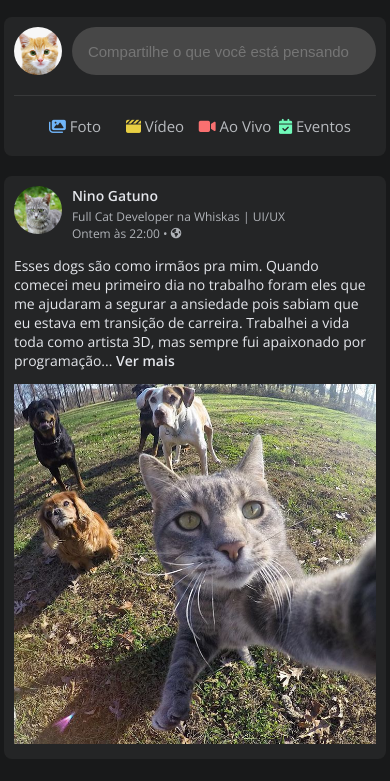
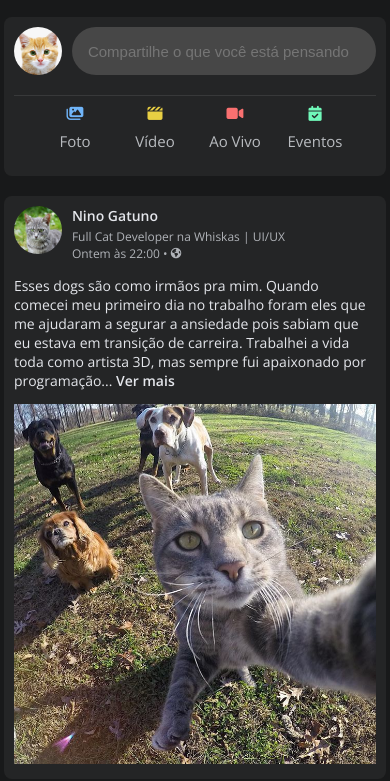
Before and after one commit to gregdom/estudando-grid-flexbox-responsive-1, a plain HTML site: page index.html in a window 390 px wide. Shown: the part 63-844 px from the top of the page. Drawn offline with nearby package versions, Linux system fonts and the light colour scheme.

Commit message:
Update estilo.css

```diff
--- a/css/estilo.css
+++ b/css/estilo.css
@@ -324,7 +324,7 @@ main .l-post-buttons ul {
 
 main .l-post-buttons a {
     width: 100px;
-    height: 40px;
+    height: 45px;
     display: block;
 
     line-height: 40px;
@@ -333,6 +333,10 @@ main .l-post-buttons a {
     border-radius: 8px;
     transition: 0.2s;
     color: #b8bbbf;
+}
+
+main .l-post-buttons a i{
+    display: block;
 }
 
 main .l-post-buttons a:hover {
@@ -730,4 +734,8 @@ footer i {
         flex-wrap: wrap;
         justify-content: center;
     }
+
+    main .l-post-buttons a {
+        margin-bottom: 20px;
+    }
 }
```
